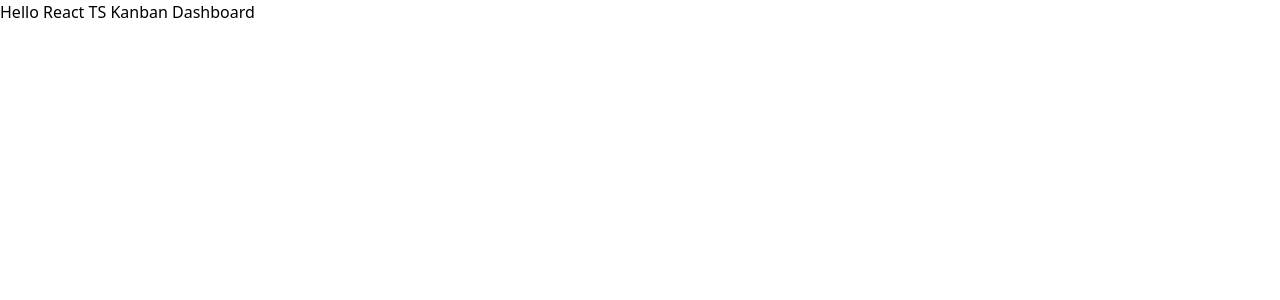
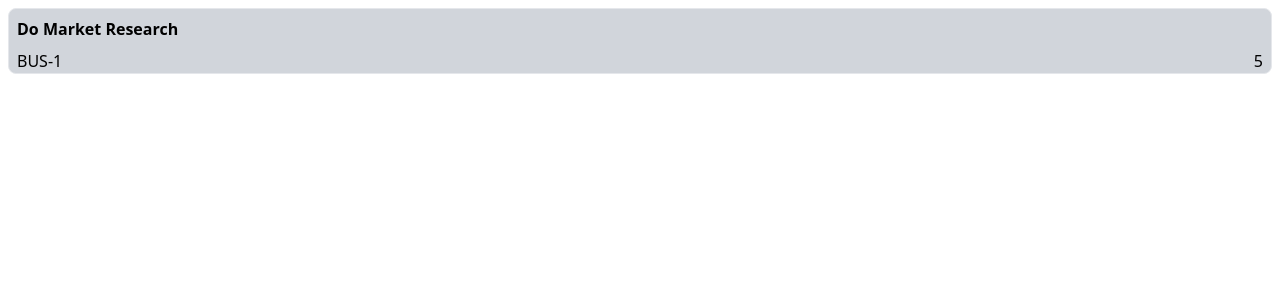
Before and after one commit to fbaltaci/react-ts-kanban-dashboard, a React (Vite) app: page / in a window 1280 px wide. Shown: the top 300 px of the page. Built offline with nearby package versions, Linux system fonts and the light colour scheme.

Commit message:
TaskCard in progress

```diff
--- a/src/App.tsx
+++ b/src/App.tsx
@@ -1,12 +1,19 @@
-import './App.css'
+import "./App.css";
 
 function App() {
+  const title: string = "Do Market Research";
+  const id: string = "BUS-1";
+  const points: number = 5;
 
   return (
-    <div>
-      <h1>Hello React TS Kanban Dashboard</h1>
+    <div className="border rounded-lg px-2 m-2 bg-gray-300">
+      <div className="text-base font-semibold py-2">{title}</div>
+      <div className="flex gap-4 justify-between">
+        <div>{id}</div>
+        <div>{points}</div>
+      </div>
     </div>
-  )
+  );
 }
 
-export default App
+export default App;
```
